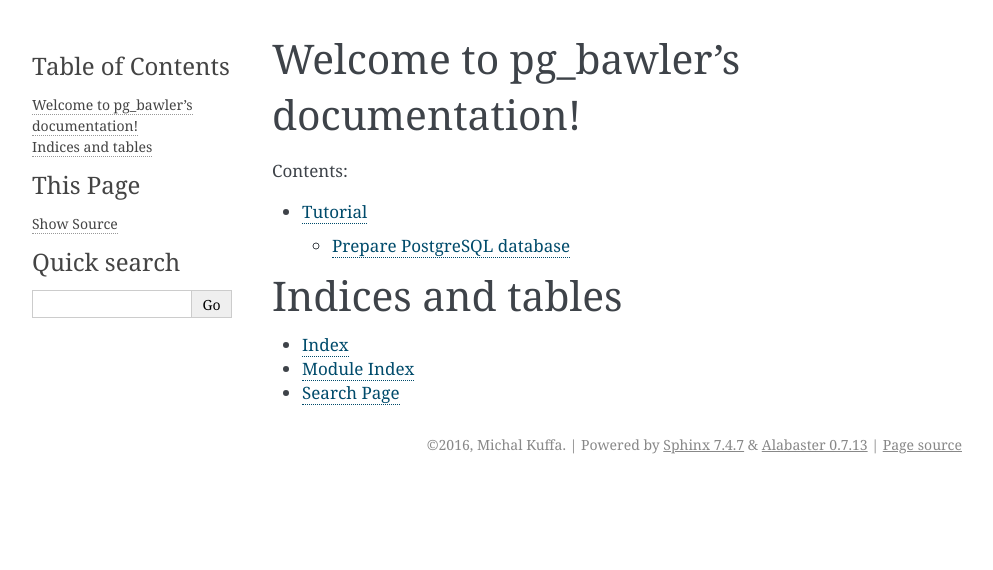
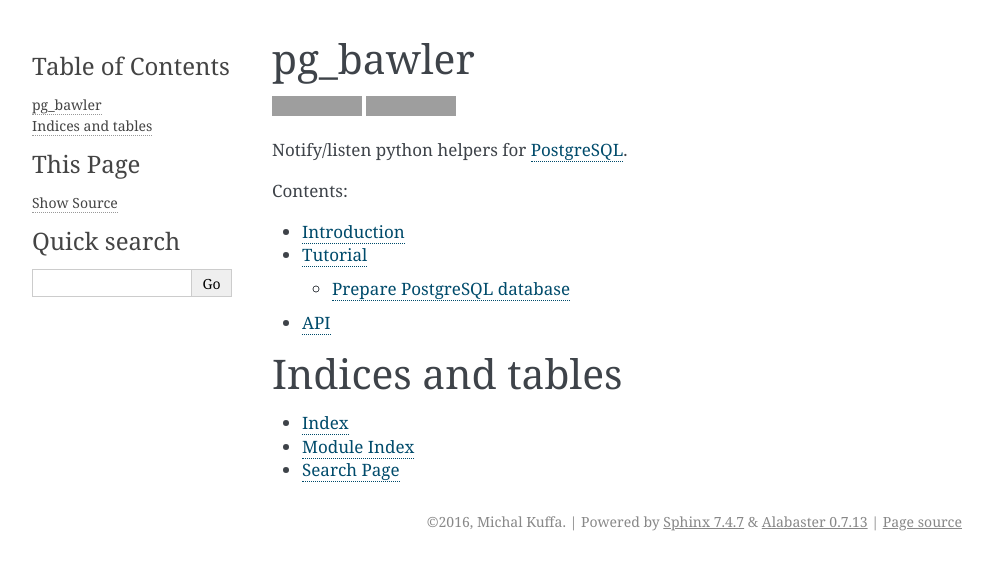
Before and after one commit to Vnet-as/pg_bawler, a Sphinx documentation site: the page built from docs/index.rst, in a window 1280 px wide. Shown: the top 570 px of the page, without its empty margins (148-1141 px from the left). Built offline with Sphinx 7.4.7, drawn with Linux system fonts in a browser that asks for light colours; grey boxes are pictures that could not be loaded.

Commit message:
Configure documentation for the module
* automodule for pg_bawler.core and pg_bawler.listener
* add correct path to site dirs so pg_bawler can be imported during
  sphinx build
* include part of README.rst as the beginning of the docs
* add intro.rst placeholder file

Signed-off-by: Michal Kuffa <michal.kuffa@gmail.com>

```diff
--- a/docs/conf.py
+++ b/docs/conf.py
@@ -1,4 +1,10 @@
 # -*- coding: utf-8 -*-
+import site
+import os
+
+site.addsitedir(os.path.abspath('..'))
+
+
 #
 # pg_bawler documentation build configuration file, created by
 # sphinx-quickstart on Fri Oct 28 22:38:14 2016.
--- a/docs/index.rst
+++ b/docs/index.rst
@@ -3,15 +3,18 @@
    You can adapt this file completely to your liking, but it should at least
    contain the root `toctree` directive.
 
-Welcome to pg_bawler's documentation!
-=====================================
+
+.. include:: ../README.rst
+   :end-before: Usage
 
 Contents:
 
 .. toctree::
    :maxdepth: 2
 
+   intro
    tutorial
+   api
 
 
 
--- /dev/null
+++ b/docs/intro.rst
@@ -0,0 +1,4 @@
+
+============
+Introduction
+============
```
Also changed, not shown: docs/api.rst (added, +9 -0 lines), 2 other files.
